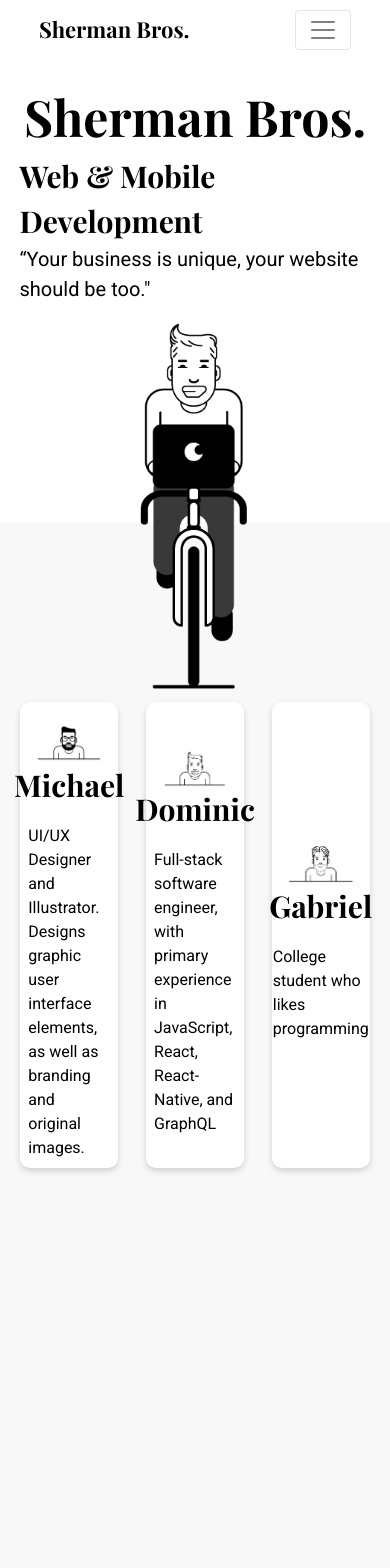
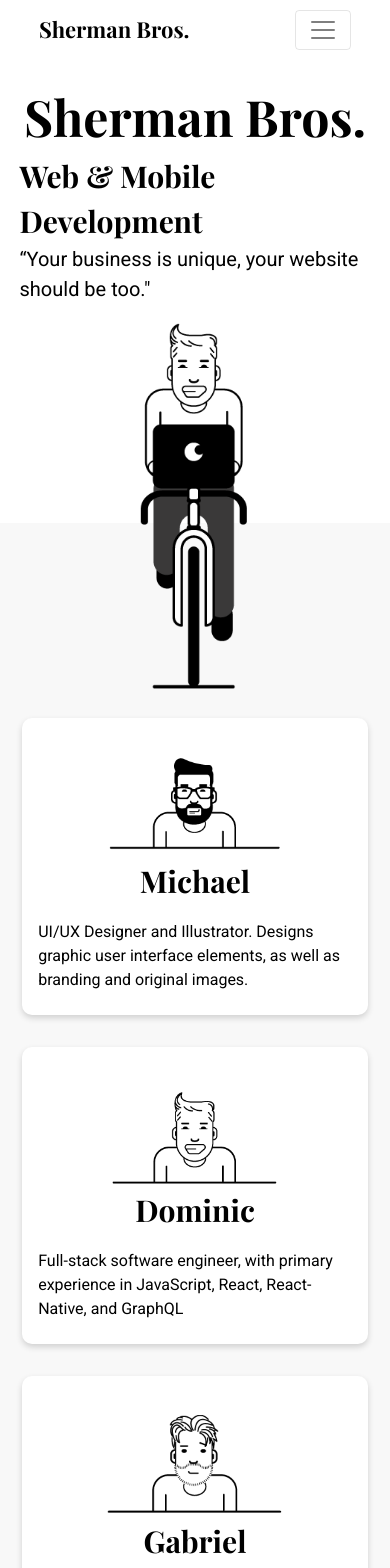
Before and after one commit to msherman93/portfolio-website, a React app: page / in a window 390 px wide. Shown: the top 1568 px of the page. Before the commit the page ends 1208 px from the top, so only its background shows below. Built offline with nearby package versions, Linux system fonts and the light colour scheme.

Commit message:
responsive home cards!

```diff
--- a/src/components/HomeCard.js
+++ b/src/components/HomeCard.js
@@ -1,5 +1,6 @@
 import React, {Component} from 'react';
 import {Link} from 'react-router-dom';
+import Col from 'react-bootstrap/Col';
 
 import {textStyles} from '../styles/text-styles';
 import {cardWrapper} from '../styles/shared-styles';
@@ -7,12 +8,13 @@ import {cardWrapper} from '../styles/shared-styles';
 const styles = {
     image: {
         paddingTop: 16,
-        width: '80%'
+        width: 180
     },
     wrapper: {
         ...cardWrapper,
-        textDecoration: 'none',
-        width: '25vw'
+        height: '100%',
+        padding: 16,
+        textDecoration: 'none'
     }
 };
 
@@ -21,6 +23,12 @@ export default class HomeCard extends Component {
         const {image, title, subText, route} = this.props;
 
         return (
+            <Col
+                lg={'3'}
+                md={'5'}
+                xs={'12'}
+                style={{margin: 16}}
+            >
                 <Link
                     style={styles.wrapper}
                     to={route}
@@ -33,6 +41,7 @@ export default class HomeCard extends Component {
                     <p style={textStyles.playfairMedium}>{title}</p>
                     <p style={{paddingTop: 16}}>{subText}</p>
                 </Link>
+            </Col>
         );
     }
 }
--- a/src/screens/Home.js
+++ b/src/screens/Home.js
@@ -15,7 +15,8 @@ const IMAGE_HEIGHT = 375;
 
 const styles = {
     cardsRow: {
-        justifyContent: 'space-evenly',
+        height: '100%',
+        justifyContent: 'center',
         marginBottom: 32,
         marginTop: IMAGE_HEIGHT / 2 - 16,
         width: '100%'
```
Also changed, not shown: 1 other file (tests, documents, lock files or other folders). Lines whose indentation alone changed are shown as unchanged.
